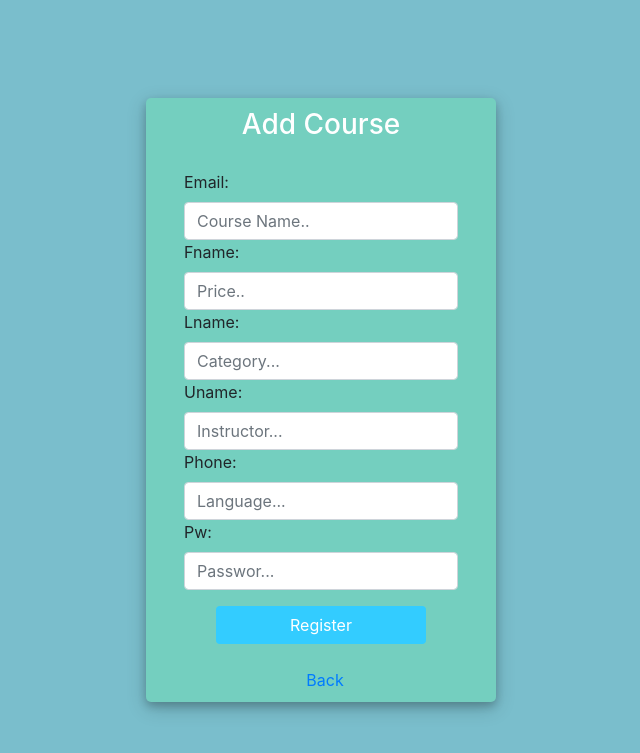
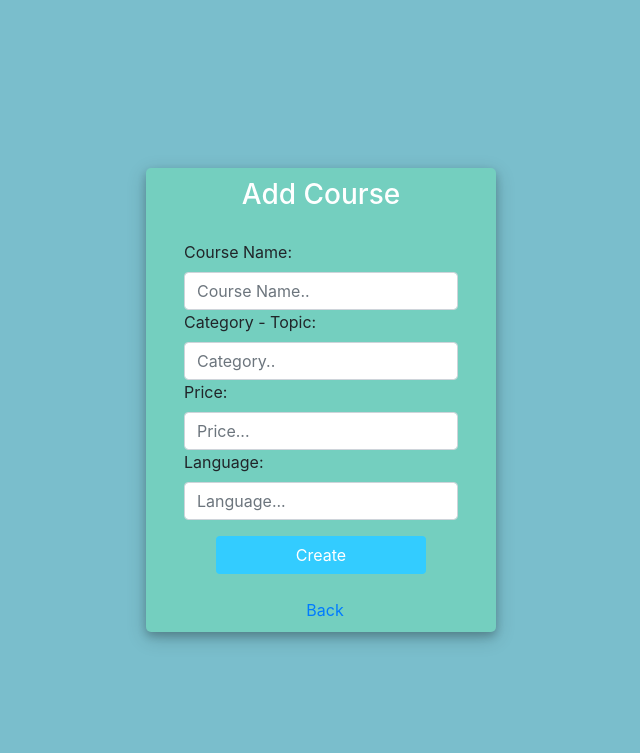
Before and after one commit to AhmetIsk/CS353_Peaky_Learn, a Django app: page /addCourse/ in a window 1280 px wide. Shown: the top 753 px of the page, without its empty margins (319-959 px from the left). Run offline with Django 3.2, Linux system fonts and the light colour scheme; some libraries are stand-ins or nearby versions.

Commit message:
course creation by educator entity-completed

```diff
--- a/PeakyLearn/create_tables.py
+++ b/PeakyLearn/create_tables.py
@@ -55,12 +55,12 @@ if __name__=='__main__':
                 course_id INTEGER PRIMARY KEY AUTOINCREMENT,\
                 courseName VARCHAR(50) NOT NULL,\
                 category VARCHAR(50) NOT NULL,\
-                price INTEGER,\
+                price VARCHAR(20) NOT NULL,\
+                language VARCHAR(20) NOT NULL,\
                 lec_cnt INTEGER,\
                 certificate_id VARCHAR(50) NOT NULL,\
                 rate INTEGER NOT NULL,\
                 edu_id INTEGER NOT NULL,\
-                language VARCHAR(20) NOT NULL,\
                 FOREIGN KEY (edu_id) REFERENCES educator(educator_id));')
 
     exec_query('CREATE TABLE IF NOT EXISTS lecture(\
--- a/PeakyLearn/forms.py
+++ b/PeakyLearn/forms.py
@@ -1,7 +1,4 @@
 from django import forms
-
-
-
 
 class UserForm(forms.Form):
     email = forms.EmailField(max_length=254)
@@ -13,4 +10,19 @@ class UserForm(forms.Form):
 
     def get_fields(self):
         return { 'email': self.email, 'fname': self.fname, 'lname': self.lname,
-                'uname': self.uname, 'phone': self.phone, 'pw': self.pw }
+              'uname': self.uname, 'phone': self.phone, 'pw': self.pw }
+
+class AddCourseForm(forms.Form):
+    courseName = forms.CharField(max_length= 50, label = "Course Name")
+    category = forms.CharField(max_length= 50, label = "Category - Topic")
+    price = forms.CharField(max_length= 50,label = "Price")
+    language = forms.CharField(max_length= 50, label = "Language")
+
+    values = {
+
+            'courseName' : courseName,
+            'category' : category,
+            'price' : price,
+            'language' : language
+
+    }
--- a/PeakyLearn/templates/PeakyLearn/addCourse.html
+++ b/PeakyLearn/templates/PeakyLearn/addCourse.html
@@ -81,7 +81,7 @@
 
 
                     <div class="d-flex justify-content-center mt-3 login_container">
-                        <input class="btn login_btn" type="submit" value="Register">
+                        <input class="btn login_btn" type="submit" value="Create">
                     </div>
                 </form>
             </div>
@@ -90,7 +90,7 @@
 
             <div class="mt-4">
                 <div class="d-flex justify-content-center links">
-                    <a href="{% url 'adminMainPage' %}" class="ml-2">Back</a>
+                    <a href="{% url 'educatorMainPage' %}" class="ml-2">Back</a>
                 </div>
             </div>
         </div>
@@ -104,13 +104,9 @@
 		//Query All input fields
 		var form_fields = document.getElementsByTagName('input')
 		form_fields[1].placeholder='Course Name..';
-		form_fields[2].placeholder='Price..';
-		form_fields[3].placeholder='Category...';
-		form_fields[4].placeholder='Instructor...';
-		form_fields[5].placeholder='Instructor ID';
-		form_fields[5].placeholder='Language...';
-		form_fields[6].placeholder='Passwor...';
-
+		form_fields[2].placeholder='Category..';
+		form_fields[3].placeholder='Price...';
+		form_fields[4].placeholder='Language...';
 
 		for (var field in form_fields){
 			form_fields[field].className += ' form-control'
--- a/PeakyLearn/templates/PeakyLearn/adminMainPage.html
+++ b/PeakyLearn/templates/PeakyLearn/adminMainPage.html
@@ -6,6 +6,6 @@
     This page is opened when admin enter the system
 </head>
 <body>
-<td><a href="/addCourse/" class = "btn btn-danger">Add New Course</a></td>
+    ....
 </body>
 </html>
--- a/PeakyLearn/urls.py
+++ b/PeakyLearn/urls.py
@@ -1,6 +1,5 @@
 from django.urls import path
 from . import views
-
 from django.conf.urls.static import static
 from django.conf import settings
 
@@ -16,6 +15,7 @@ urlpatterns = [
     path('userLogout/', views.userLogout, name='logout'),
     path('addCourse/', views.addCourse, name='addCourse'),
     path('adminMainPage/', views.adminMainPage, name='adminMainPage'),
+    path('educatorMainPage/', views.educatorMainPage, name='educatorMainPage'),
 
 
 ]
--- a/PeakyLearn/views.py
+++ b/PeakyLearn/views.py
@@ -3,7 +3,8 @@ from sqlite3 import Error
 
 from django.http import HttpResponse
 from django.shortcuts import render
-from .forms import UserForm
+from .forms import UserForm, AddCourseForm
+
 from django.contrib.auth import login,authenticate,logout
 from django.contrib import messages
 
@@ -38,7 +39,7 @@ def exec_query(sql_query):
 
 def login(request):
     if request.method == 'POST':
-        ""
+        """
         exec_query('CREATE TABLE user(\
                         user_id INTEGER PRIMARY KEY AUTOINCREMENT,\
                         username VARCHAR(50) UNIQUE NOT NULL,\
@@ -48,7 +49,7 @@ def login(request):
                         lastName VARCHAR(50) NOT NULL,\
                         email VARCHAR(50) NOT NULL,\
                         phone VARCHAR(50));')
-        ""
+        """
         username = request.POST.get('username')
         password = request.POST.get('password')
 
@@ -115,9 +116,39 @@ def adminMainPage(request):
     context = {}
     return render(request, 'PeakyLearn/adminMainPage.html', context)
 
+
+def educatorMainPage(request):
+    context = {}
+    return render(request, 'PeakyLearn/educatorMainPage.html', context)
+
 def addCourse(request):
 
-    if request.method == 'GET':
-            form = UserForm()
+    if request.method == 'POST':
+
+        form = AddCourseForm(request.POST)
+        if form.is_valid():
+            courseName = form.cleaned_data.get('courseName')
+            category = form.cleaned_data.get('category')
+            price = form.cleaned_data.get('price')
+            language = form.cleaned_data.get('language')
+
+            query = "INSERT INTO course (courseName, category, price, language, lec_cnt, certificate_id, rate, edu_id) VALUES (?,?,?,?,?,?,?,?);"
+            connection = sqlite3.connect('db.sqlite3')
+            cursor = connection.cursor()
+            params2 = [courseName, category,price,language, 0,"1",0,0,]
+            try:
+                cursor.execute(query, params2)
+                print("successful- course created")
+            except sqlite3.IntegrityError:
+                print("unsuccessful-course is not created")
+                    #return HttpResponse('Username already exists!', status=409)
+
+            connection.commit()
+            connection.close()
+
+            return HttpResponse("Course Creation Succesful. Back to Main: <a href='/educatorMainPage'>Back</a>")
+
+    elif request.method == 'GET':
+            form = AddCourseForm()
             context = { 'form': form }
             return render( request, 'PeakyLearn/addCourse.html', context )
```
Also changed, not shown: PeakyLearn/templates/PeakyLearn/educatorMainPage.html (added, +22 -0 lines).
